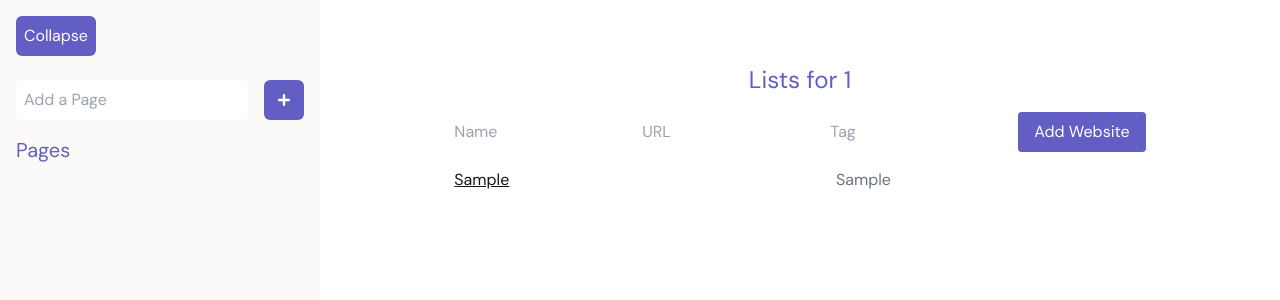
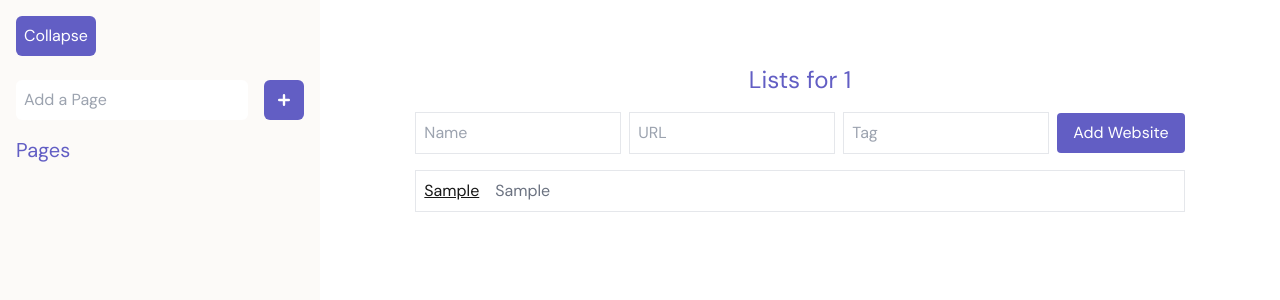
Before and after one commit to osaidahmed/deClutter, a Next.js app: page /lists/1 in a window 1280 px wide. Both pictures are taken after typing "Sample", "Sample", "Sample" into the empty fields and a click on the button "Add Website". Shown: the top 300 px of the page. Built offline with nearby package versions, Linux system fonts and the light colour scheme.

Commit message:
Added local storage

```diff
--- a/app/components/list.tsx
+++ b/app/components/list.tsx
@@ -1,8 +1,3 @@
-/*
-Manage a list of websites that the user appends to the list.
-Dynamic array of items where each item is an object storing website information
-*/
-
 "use client";
 import { useState, useEffect } from "react";
 
@@ -16,72 +11,88 @@ interface ListProps {
     pageId: string;
 }
 
-
 const List = ({ pageId }: ListProps) => {
-    const [name, setName] = useState<string>(""); // Add a name to the website
-    const [url, setUrl] = useState<string>(""); // Add a URL to the website
-    const [tag, setTag] = useState<string>(""); // Add a tag to the website
+    const [name, setName] = useState<string>("");
+    const [url, setUrl] = useState<string>("");
+    const [tag, setTag] = useState<string>("");
     const [websites, setWebsites] = useState<{ [key: string]: Website[] }>({});
 
-    // Load the websites from the local storage
+    // Load websites on mount
     useEffect(() => {
-        const savedWebsites = JSON.parse(localStorage.getItem("websites") || "{}");
-        setWebsites(savedWebsites);
-    }, []);
+        const loadWebsites = () => {
+            try {
+                const data = localStorage.getItem("websites");
+                console.log("Raw localStorage data:", data);
 
-    //  Save the websites to the local storage
-    useEffect(() => {
-        localStorage.setItem("websites", JSON.stringify(websites));
-    }, [websites]);
+                if (data) {
+                    const savedWebsites = JSON.parse(data);
+                    // Ensure the structure is correct
+                    if (typeof savedWebsites === 'object') {
+                        setWebsites(savedWebsites);
+                    } else {
+                        console.error("Invalid data structure in localStorage");
+                        setWebsites({ [pageId]: [] });
+                    }
+                } else {
+                    setWebsites({ [pageId]: [] });
+                }
+            } catch (error) {
+                console.error("Error loading websites:", error);
+                setWebsites({ [pageId]: [] });
+            }
+        };
 
-    // If the pageId is not in the websites object, add it
-    useEffect(() => {
-        if (pageId && !websites[pageId]) {
-            setWebsites((prev) => ({
-                ...prev,
-                [pageId]: [],
-            }));
-        }
-    }, [pageId, websites]);
+        loadWebsites();
+    }, [pageId]);
 
-    // Function to add a website to the list
     const addWebsite = () => {
-        if (pageId && name && url) {
-            setWebsites((prev) => ({
-                ...prev,
-                [pageId]: [...(prev[pageId] || []), { name, url, tag }],
-            }));
+        if (!pageId || !name || !url) return;
+
+        const updatedWebsites = {
+            ...websites,
+            [pageId]: [...(websites[pageId] || []), { name, url, tag }]
+        };
+
+        try {
+            localStorage.setItem("websites", JSON.stringify(updatedWebsites));
+            setWebsites(updatedWebsites);
             setName("");
             setUrl("");
             setTag("");
+        } catch (error) {
+            console.error("Error saving website:", error);
         }
     };
+
+    // Debug current state
+    useEffect(() => {
+        console.log("Current pageId:", pageId);
+        console.log("Current websites state:", websites);
+        console.log("Current page websites:", websites[pageId]);
+    }, [websites, pageId]);
+
     return (
         <div className="flex flex-col space-y-4">
             <div>
-                <h2 className = "text-2xl text-center mb-4">Lists for {pageId}</h2>
-                <input type = "text" value = {name} onChange = {(e) => setName(e.target.value)} placeholder="Name"/>
-                <input type = "text" value = {url} onChange = {(e) => setUrl(e.target.value)} placeholder="URL"/>
-                <input type = "text" value = {tag} onChange = {(e) => setTag(e.target.value)} placeholder="Tag"/>
-
-                <button onClick = {addWebsite} className="transition-all duration-300 hover:bg-gray-200"> Add Website</button>
+                <h2 className="text-2xl text-center mb-4">Lists for {pageId}</h2>
+                <input type="text" value={name} onChange={(e) => setName(e.target.value)} placeholder="Name" className="border p-2 mr-2"/>
+                <input type="text" value={url} onChange={(e) => setUrl(e.target.value)} placeholder="URL" className="border p-2 mr-2"/>
+                <input type="text" value={tag} onChange={(e) => setTag(e.target.value)} placeholder="Tag" className="border p-2 mr-2"/>
+                <button onClick={addWebsite}className="transition-all duration-300 hover:bg-gray-200 text-white px-4 py-2 rounded">Add Website</button>
             </div>
 
-            <ul className="mt-4">
-                    {websites[pageId]?.map((website, index) => (
-                        <li key={index} className="mb-2 grid grid-cols-2 gap-10">
-                        <a
-                            href={website.url}
-                            target="_blank"
-                            rel="noopener noreferrer"
-                            className="underline hover:underline-offset-4"
-                        >
-                            {website.name}
-                        </a>
-                        <span className="ml-4 text-gray-500">{website.tag}</span>
-                    </li>
+            {websites[pageId] && websites[pageId].length > 0 ? (
+                <div>
+                    {websites[pageId].map((website, index) => (
+                        <div key={index} className="border p-2 mb-2">
+                            <a className="underline hover:underline-offset-4 " href = {website.url}>{website.name}</a>
+                            <span className="ml-4 text-gray-500">{website.tag}</span>
+                        </div>
                     ))}
-                </ul>
+                </div>
+            ) : (
+                <p>No websites added yet.</p>
+            )}
         </div>
     );
 };
--- a/app/layout.tsx
+++ b/app/layout.tsx
@@ -29,6 +29,7 @@ export default function RootLayout({
         className={`${geistSans.variable} ${geistMono.variable} antialiased`}
       >
         <main className="flex min-h-screen">
+        <Sidebar />
           <div className="flex-1">
             {children}
           </div>
--- a/app/lists/[pageId]/page.tsx
+++ b/app/lists/[pageId]/page.tsx
@@ -2,7 +2,6 @@
 
 import { useParams } from 'next/navigation';
 import List from '@/app/components/list';
-import Sidebar from '@/app/components/sidebar';
 
 export default function ListPage() {
     const params = useParams();
@@ -10,7 +9,6 @@ export default function ListPage() {
 
     return (
         <div className="flex h-screen">
-            <Sidebar />
             <div className="flex flex-col items-center flex-1 h-screen mt-16">
                 <List pageId={pageId} />
             </div>
--- a/app/page.tsx
+++ b/app/page.tsx
@@ -3,7 +3,10 @@ import Sidebar from "./components/sidebar";
 export default function Home() {
   return (
     <div className="flex h-screen">
-      <Sidebar />
+      <div className="flex-1">
+        <h1 className="text-4xl font-bold text-center mt-16">Welcome to DeClutter</h1>
+        <p className="text-center mt-4">DeClutter is a website organization tool that allows you to store and organize your favorite websites.</p>
+      </div>
     </div>
   );
 }
```
